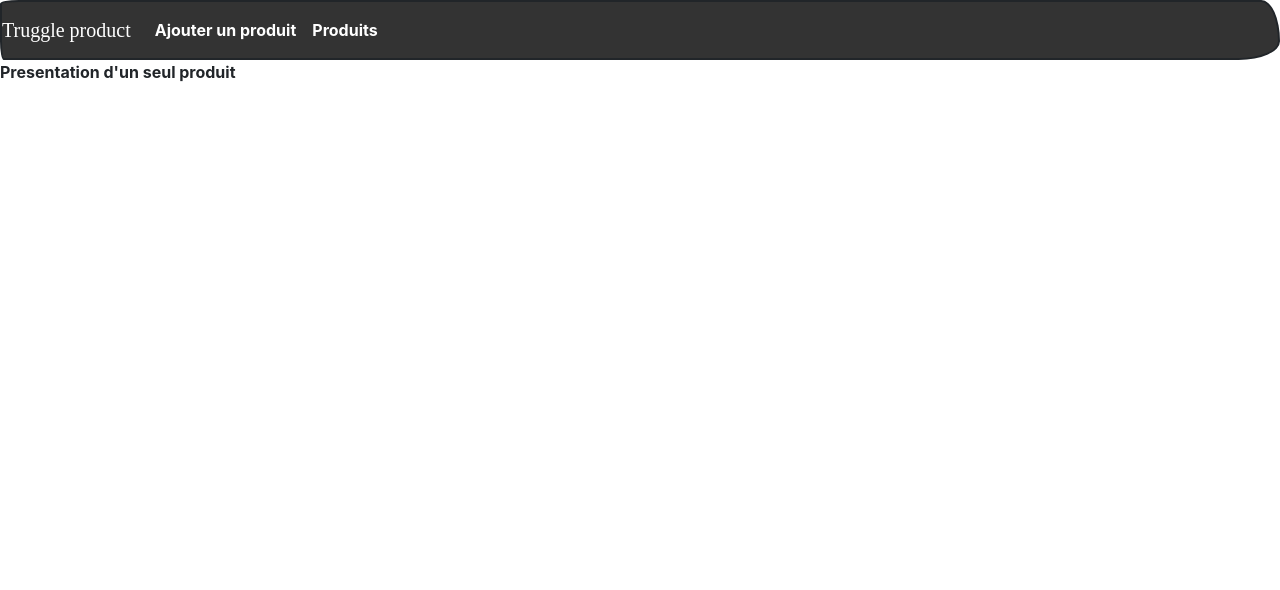
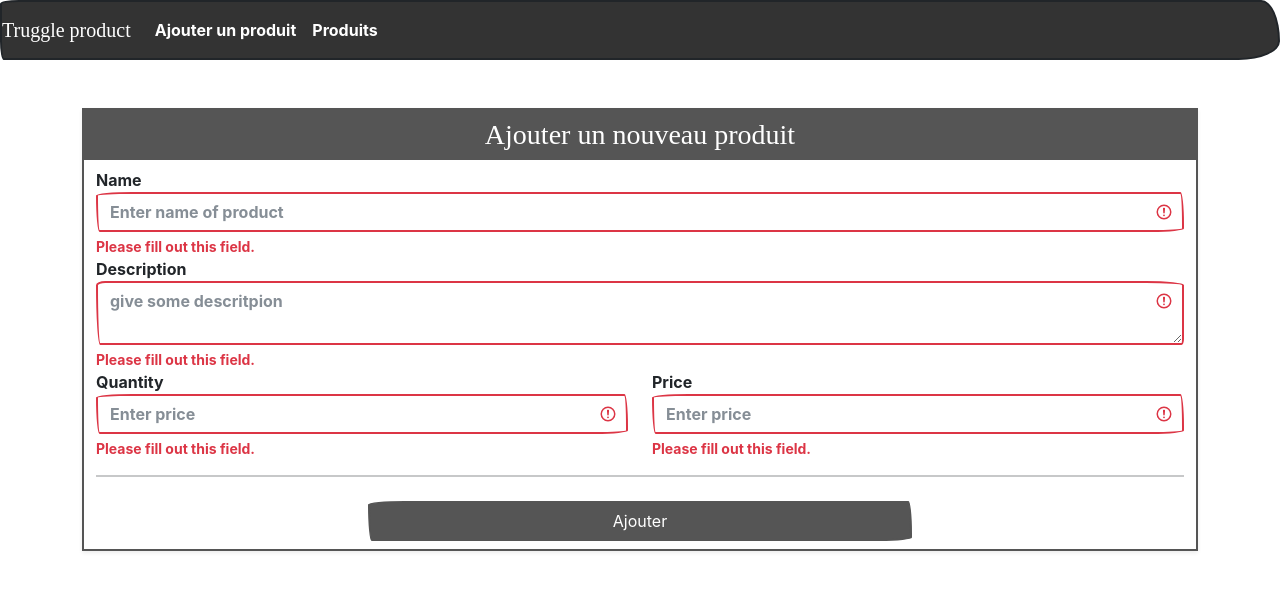
Before and after one commit to EspoirNorbert/react-product-app, a React (Create React App) app: page /products/add in a window 1280 px wide. Shown: the top 590 px of the page. Built offline with nearby package versions, Linux system fonts and the light colour scheme; a web font is replaced by a local one.

Commit message:
creation des templates des composants

```diff
--- a/src/App.jsx
+++ b/src/App.jsx
@@ -1,11 +1,13 @@
 import './App.css';
 import { BrowserRouter as Router , Switch , Route  } from 'react-router-dom'
 import Home from './pages/Home'
+import NotFound from './pages/NotFound'
 import Product from './components/products/Product'
 import SingleProduct from './components/products/SingleProduct'
 import AddProduct from './components/products/AddProduct'
 import EditProduct from './components/products/EditProduct'
 import Navbar from './components/Navbar';
+import Test from './components/Test';
 
 function App() {
   return (
@@ -14,9 +16,10 @@ function App() {
          <Switch>
              <Route exact path={'/'} component={Home} />
              <Route exact path='/products' component={Product} />
-             <Route path='/products/:id' component={SingleProduct} />
-             <Route path='/products/add' component={AddProduct} />
-             <Route path='/product/edit/:id' component={EditProduct} />
+             <Route exact path='/products/add' component={AddProduct} />
+             <Route exact path='/products/:id' component={SingleProduct} />
+             <Route exact path='/product/edit/:id' component={EditProduct} />
+             <Route component={NotFound} />
          </Switch>
      </Router>
   );
--- a/src/components/Navbar.jsx
+++ b/src/components/Navbar.jsx
@@ -4,7 +4,7 @@ import { NavLink, Link } from 'react-router-dom';
 function Navbar() {
     return (
         <nav className="navbar navbar-expand-lg navbar-dark bg-primary">
-        <Link to='/'> <span className="navbar-brand"> Truggle product</span>  </Link>
+        <Link to='/'> <span className="navbar-brand">Truggle product</span>  </Link>
            <div className="collapse navbar-collapse" id="navbarColor01">
                <ul className="navbar-nav ml-auto">
                    <li className="nav-item">
--- /dev/null
+++ b/src/components/Test.jsx
@@ -0,0 +1,11 @@
+import React from 'react';
+
+function Test(props) {
+    return (
+        <div>
+            <p>React test component</p>
+        </div>
+    );
+}
+
+export default Test;
--- a/src/components/products/AddProduct.jsx
+++ b/src/components/products/AddProduct.jsx
@@ -2,8 +2,63 @@ import React from 'react';
 
 function AddProduct(props) {
     return (
-        <div>
-            <p>Ajout du produit</p>
+        <div className="container">
+             <form className="was-validated mt-5 bg-white mx-auto shadow-sm mb-5 w-70 border border-dark rounded-lg">
+             <h3 className="bg-dark text-center p-2 text-white">Ajouter un nouveau produit</h3>
+             <div className="container">
+                  <div className="form-group">
+                      <label HtmlFor="name">Name</label>
+                      <input type="text"
+                      required
+                      name="name"
+                      placeholder="Enter name of product"  className="form-control" />
+                      <div className="valid-feedback">Valid.</div>
+                      <div className="invalid-feedback">Please fill out this field.</div>
+              </div>
+              <div className="row">
+                  <div className="col-md">
+                      <div className="form-group">
+                          <label HtmlFor="description">Description</label>
+                          <textarea
+                          required
+                          name="content"
+                          placeholder="give some descritpion" className="form-control" cols="0" rows="0" >
+                          </textarea>
+                          <div className="valid-feedback">Valid.</div>
+                          <div className="invalid-feedback">Please fill out this field.</div>
+                      </div>
+                </div>
+              </div>
+              <div className="row">
+                  <div className="col-md-6">
+                      <div className="form-group">
+                          <label HtmlFor="description">Quantity</label>
+                          <input type="number" min="0"
+                          required
+                          name="quantity"
+                           placeholder="Enter price" className="form-control" />
+                          <div className="valid-feedback">Valid.</div>
+                          <div className="invalid-feedback">Please fill out this field.</div>
+                      </div>
+                  </div>
+                  <div className="col-md-6">
+                      <div className="form-group">
+                          <label HtmlFor="description">Price</label>
+                          <input type="number" min="0"
+                          required
+                          name="price"
+                          placeholder="Enter price " className="form-control" />
+                          <div className="valid-feedback">Valid.</div>
+                          <div className="invalid-feedback">Please fill out this field.</div>
+                      </div>
+                  </div>
+              </div>
+              <hr />
+              <div className="d-flex justify-content-center">
+                 <button class="btn btn-dark btn-block m-2 w-50" id="bsubmit" name="bajout" type="submit"> Ajouter </button>
+              </div>
+              </div>
+          </form>
         </div>
     );
 }
--- a/src/components/products/Product.jsx
+++ b/src/components/products/Product.jsx
@@ -1,9 +1,45 @@
 import React from 'react';
+import { Link } from 'react-router-dom';
+
 
 function Product(props) {
     return (
-        <div>
-            <p>Liste des produits</p>
+        <div className="container mt-5">
+            <div className="card border border-dark">
+              <div className="card-heard bg-dark">
+                 <div className="row">
+                    <div className="col-9">
+                       <h3 className="text-left p-2  text-white">Produits ( Total | {/* {products.length} */}) </h3>
+                    </div>
+                    <div className="col">
+                      <Link to='/products/create' className="btn btn-primary mt-2"> Ajouter un produit </Link>
+                    </div>
+                </div>
+                </div>
+                <div className="card-body p-0">
+             {/*    { products.length === 0 ?
+                <div class="d-flex flex-column p-5 w-50 text-center  mx-auto">
+                  <h5>Aucun produit ajouté pour le moment</h5>
+                  <Link to='products/create' class="w-50 mx-auto btn-lg btn btn-dark ">Ajouter un produit</Link>
+                </div> :  */}
+                <div class="table-responsive">
+                <table id="products" class="rounded-0 table bg-white table-hover w-100">
+                   <thead>
+                        <tr>
+                            <th>#</th>
+                            <th>Name</th>
+                            <th>Price</th>
+                            <th className="text-center">Action</th>
+                        </tr>
+                   </thead>
+                    <tbody>
+                       {/*  {products.map(product => <ProductItem key={product.id} handleDelete={handleDelete} product={product} />)} */}
+                    </tbody>
+                </table>
+                </div>
+              {/*  } */}
+               </div>
+            </div>
         </div>
     );
 }
--- a/src/components/products/SingleProduct.jsx
+++ b/src/components/products/SingleProduct.jsx
@@ -3,7 +3,7 @@ import React from 'react';
 function SingleProduct(props) {
     return (
         <div>
-            <p>Presentation d'un seul produit</p>
+            <p>Presentation d'un seul produit xx</p>
         </div>
     );
 }
--- /dev/null
+++ b/src/pages/NotFound.jsx
@@ -0,0 +1,11 @@
+import React from 'react';
+
+function NotFound(props) {
+    return (
+        <div className="container">
+            <h2 className="text-center mt-5">404 Not Found 🥺  </h2>
+        </div>
+    );
+}
+
+export default NotFound;
```
Also changed, not shown: src/components/products/ProductItem.jsx (+22 -4 lines).
